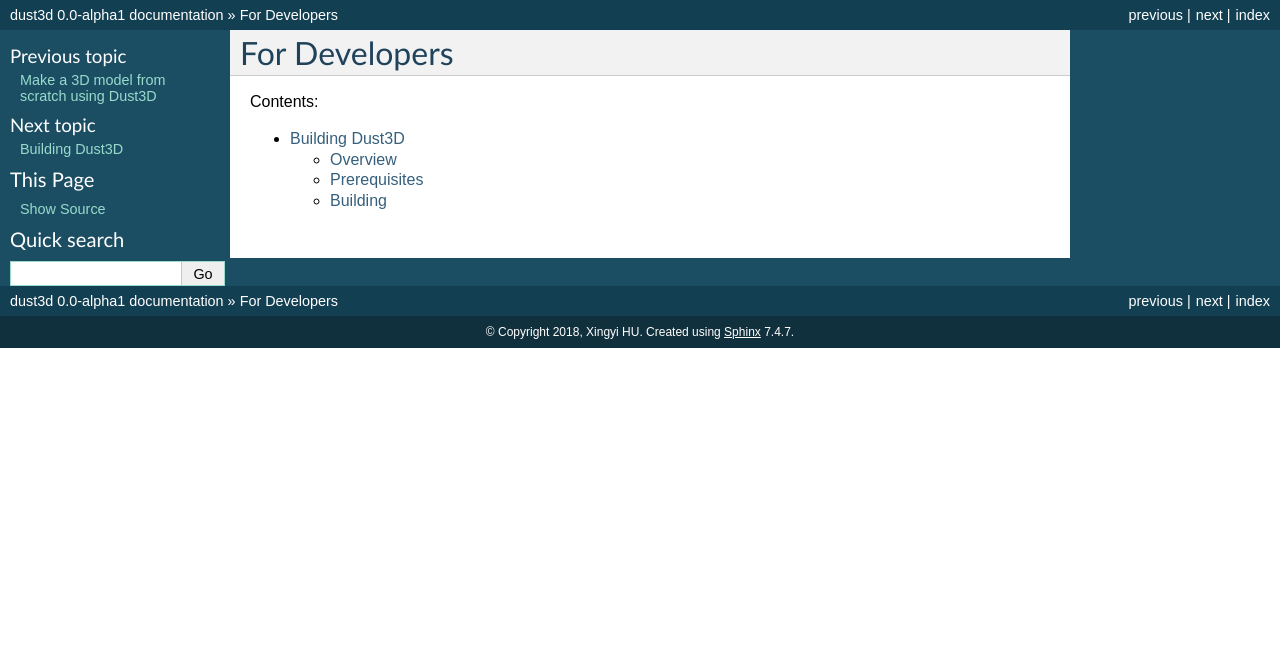
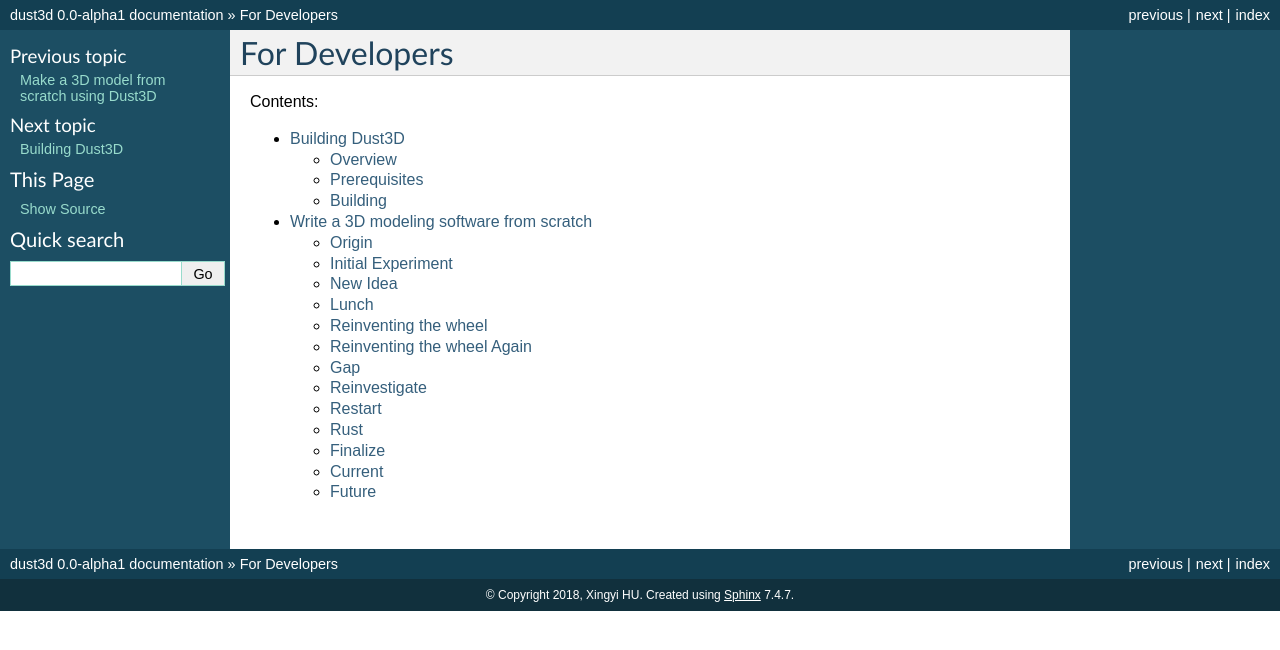
Before and after one commit to huxingyi/dust3d, a Sphinx documentation site: the page built from docs/for_developers.rst, in a window 1280 px wide. Shown: the top 650 px of the page. Built offline with Sphinx 7.4.7, drawn with Linux system fonts in a browser that asks for light colours; some of the changed lines change nothing that is shown.

Commit message:
Add my story

```diff
--- a/docs/for_developers.rst
+++ b/docs/for_developers.rst
@@ -7,3 +7,4 @@
    :glob:
 
    builds
+   origin-and-future
--- /dev/null
+++ b/docs/origin-and-future.rst
@@ -0,0 +1,108 @@
+Write a 3D modeling software from scratch
+----------------------------------------------
+*The origin and the future of Dust3D*
+
+
+Origin
+======================
+
+I want to write a 3D modeling software since 2015, back to that time, I was trying to make a 2.5D MMORPG game. I self-learned blender for a while from youtube, the blender is quite good actually, however, the workload made me realized that it is impossible for one person to make tons of models, texture them, rigidify them, animate them, then use them in game, because built a simple dinosaur model took me half day.
+
+I watched lots of tutorials about how to quickly make a game ready model, tried to figure out a unified way, a repeatable mode, which can be simplified in programming language. I summarized most usual steps of making a model: firstly, setup a turnaround reference sheet for front view, side view, and back view, secondly, make a plane then subdivide to hexagon, extrude this hexagon by following the reference sheet, adjust the size of the face, fine-tune in different angle, back and forth, finally get the base model.
+
+Initial Experiment
+======================
+
+Looks like I can write a software to automatically do these steps for me, I fed it reference sheet, it comes out a model. Let’s do it, I made a very rough test program, to recognize each view in the image, extract the boundaries, extrude faces according to the boundaries, it works if you zoom out the final result to a teeny tiny size. But it’s too small to be used in a game.
+
+New Idea
+======================
+
+Some day, I googled some monster generation keywords, and found Jimmy Gunawan’s blog, I was shocked by his article_, this is what I am looking for, this is the answer, I was very excited and when dug into the technonigies behind blender’s Skin Modifier which described in Jimmy’s blog, I found the paper: <B-Mesh: A Fast Modeling System for Base Meshes of 3D Articulated Shapes>, at that point, I thought it’s time to finalize the idea to a real working software.
+
+.. _article: https://blendersushi.blogspot.com.au/2013/06/inspiration-pixar-monster-factory-part.html
+
+Lunch
+======================
+
+I lunched the Dust3D project, and post my plan on reddit_ even I haven’t done much things. I did this because, as a newbie in game industry, I don’t want miss somethings in the very beginning. Thanks the amazing Redditors, I learned lots of new software names and modeling terms, such as Meshmixer, CGAL, and so on.
+
+.. _reddit: https://www.reddit.com/r/gamedev/comments/5iuf3h/i_am_writting_a_3d_monster_model_generate_tool/
+
+Reinventing the wheel
+======================
+
+Reinventing the wheel is fun, so I didn’t strictly follow the advise by using the existing libraries, I want make a 3D software from scratch. I want draw the 3D world vertex by vertex, line by line. This is the first screenshot of Dust3D, using raw OpenGL without any dependency except OpenGL environment:
+
+.. image:: https://raw.githubusercontent.com/huxingyi/dust3d/331889ece938c463f449a226fc353e26ed39d6bc/screenshot/dust3d_sphere_cylinder.png
+
+Very quickly, I found it took so much time to debug the drawing issues, so I carefully introduced GLU library, this is what it looks like:
+
+.. image:: https://raw.githubusercontent.com/huxingyi/dust3d/331889ece938c463f449a226fc353e26ed39d6bc/screenshot/dust3d_node_edge_with_glu.png
+
+After some time, I thought Qt is much easy to use, so I carefully introduced Qt. And then the Bmesh algorithm implemented:
+
+.. image:: https://raw.githubusercontent.com/huxingyi/dust3d/331889ece938c463f449a226fc353e26ed39d6bc/screenshot/dust3d_bmesh_test_2.png
+
+Catmull-Clark subdivision:
+
+.. image:: https://raw.githubusercontent.com/huxingyi/dust3d/331889ece938c463f449a226fc353e26ed39d6bc/screenshot/dust3d_bmesh_subdivide_2.png
+
+Now, it’s time to make a more formal UI.
+
+Reinventing the wheel Again
+=============================
+You can see, the repository start from zero dependency, and then introduced some things inevitably. This way goes well if continues. But there is something happened.
+Because of no complex UI, I use blender to build the relationships of Bmesh balls, and I found a bug of blender in the Callada exporter,  I tried to fix it by myself, so I downloaded blender source, fix it then submitted a patch_. In this progress, I was sick of different C++ version problems, So I decided to remove all the C++ code from my Dust3D codebase.
+
+.. _patch: https://developer.blender.org/D2489
+
+Qt is C++, so Qt removed. I tried to find some UI library instead, Dear ImGui_ was promising, but because it’s C++, so abandoned. I started the UI from zero again, this is what it looks like:
+
+.. _ImGui: https://github.com/ocornut/imgui
+
+.. image:: https://raw.githubusercontent.com/huxingyi/dust3d/331889ece938c463f449a226fc353e26ed39d6bc/screenshot/dust3d_glw_preview_dark_2.png
+
+Aha!
+
+Gap
+======================
+
+I started Dust3D project in Australia when I was on a work and holiday visa. There are lots of things stopped me from coding on this project, it’s quite busy. This made me to rethink the decisions I made. Remove all the dependencies are not good, I am making a 3D modeling software, not a GUI library. I also started to think about some details of the modeling progress. In the Bmesh paper, the author expressed some limitations that it is not suitable for making sharp edges. We all known, when we make a model for game, inevitably, there will be a cloth something, definitely makes some sharp shapes.
+
+Reinvestigate
+======================
+
+I checked almost all the modeling software through youtube tutorials videos, tried to find how they do the job. these software including Houdini, I was shocked by the node based modeling technologies. I thought this is what I want, this is the answer, Looks familiar, right? :-)
+
+Restart
+======================
+
+I created a new branch named poc to do the proof of concept. Not by exactly implementing the node based modeling, I tried to define a new modeling script language, it can be easily embed in command line. At that time, I built many fundamental mesh operating algorithms, such as chamfer a mesh, mesh booleans.
+
+Rust
+======================
+I can’t remember the exact reason, maybe the project name? anyway, I was distracted by the rust language. I tried rewrite all the fundamental mesh algorithms in Rust to practice the language skills. This is how the meshlite_ library came out.
+
+.. _meshlite: https://github.com/huxingyi/meshlite
+
+Finalize
+======================
+Now, I had far much better understanding of mesh, and know how to generate the mesh I want, no matter it is smooth or sharp.
+After finish the meshlite library, I tried to build the UI again. There are not so much choice of UI framework in the Rust world. And I did some investigation, and played many GUI solutions, such as bgfx_, I even fixed a trivial issue_ of bgfx and got it merged. But finally, I still decided to use Qt. This time, the whole coding progress is very smooth, Qt for UI, Rust for algorithm, worked like a charm, and Rust never crash on right use case, what I mean by saying that, rust have some built-in difficulty to build a double-linked like data structure, so I need some unsafe code or index based system to support the multiple linked data, such as the famous half-edge structure in mesh processing, because the index based system are not protected by the Rust language, sometimes, it crashes on some logic error. I found I am happy with Rust and C++11 and the new Qt signal slots, I also happily introduced Carve and CGAL libraries to do the mesh union.
+
+.. _bgfx: https://github.com/bkaradzic/bgfx
+.. _issue: https://github.com/bkaradzic/bgfx/pull/1311
+
+Current
+======================
+Today, I decide to share my story, I have finished the stage one of Dust3D. It’s not perfect, but it is what I thought it should like in many years ago. This is what I want, this is the answer for my past years.
+
+.. image:: https://raw.githubusercontent.com/huxingyi/dust3d/master/docs/examples/modeling-ant/modeling-ant-dust3d-screenshot.png
+
+Future
+======================
+Currently, there is no auto unwrap texture, no auto rigidify, no auto animation generated. There is a far way to go, and I am looking forward to it.
+Thanks for reading.
+
+AD: I am looking for a Job to work in the real game industry, I have 10 years programming experience, full stack, though not in game industry. Contributed some trivial commits to open source communities, such as libuv.
```
